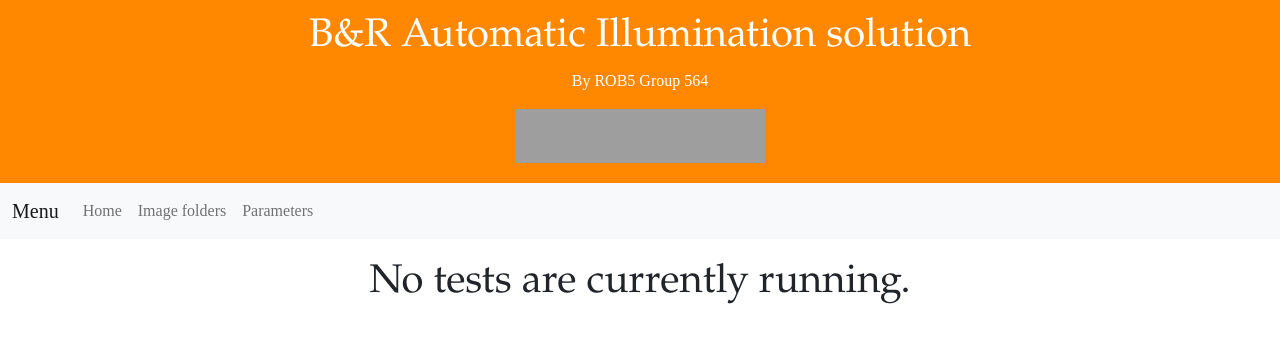
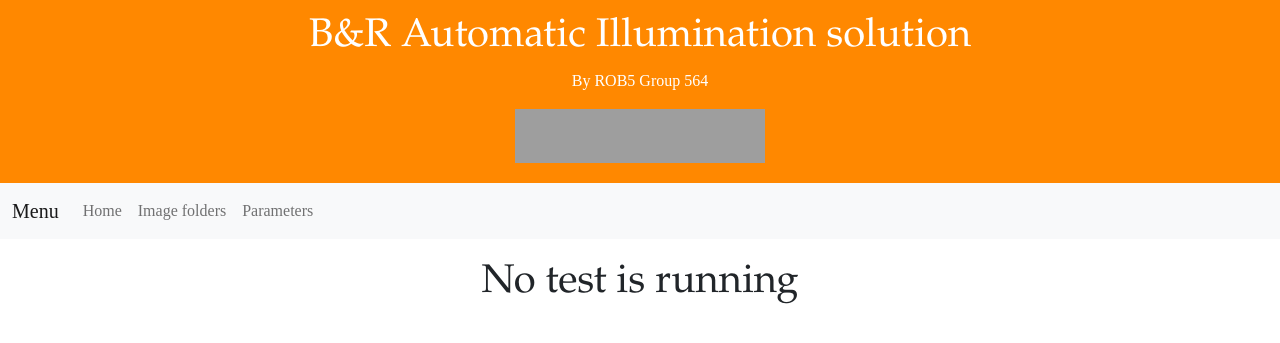
Before and after one commit to BenMusak/564-Automated-Robotic-Vision-Light-Configuration, a Flask app: page / in a window 1280 px wide. Shown: the top 343 px of the page. Run offline with Flask 2, Linux system fonts and the light colour scheme; data that the repository does not hold is empty; some libraries are stand-ins or nearby versions; grey boxes are pictures that could not be loaded.

Commit message:
Added status page and added live 3Dplot of route.

```diff
--- a/B_R_Illumination/templates/status.html
+++ b/B_R_Illumination/templates/status.html
@@ -1,10 +1,142 @@
 {% extends "layout.html" %}
 {% block content %}
+<head>
 
+    <script src="https://cdn.plot.ly/plotly-2.6.3.min.js"></script>
+
+</head>
 <div class="row">
     <div class="main">
-        <h1>No tests are currently running.</h1>
-
+        <h1 id="title">No test is running</h1>
+    </div>
+    <div>
     </div>
 </div>
+<body>
+    <div id="plot"></div>
+</body>
+<script>
+    const arrayColumn = (arr, n) => arr.map(x => x[n]);
+    var x = [];
+    var y = [];
+    var z = [];
+    function createPlots(){
+        $.ajax({
+        data : {
+        },
+        type : 'GET',
+        url : '/createplots'
+    })
+    .done(function(data){
+        //console.log(arrayColumn(data.cameraRoute, 0))
+        if (arrayColumn(data.cameraRoute, 0).length > 0 && arrayColumn(data.lightbarRoute, 0).length > 0)
+        {
+            //Camera plots
+            var trace_cam_route = {
+            type: 'scatter3d',
+            mode: 'lines+markers',
+            x: arrayColumn(data.cameraRoute, 0),
+            y: arrayColumn(data.cameraRoute, 1),
+            z: arrayColumn(data.cameraRoute, 2),
+            line: { width: 6, color: "rgb(0, 0, 0)"},
+            marker: { size: 3.5, color: "rgb(127, 127, 127)", cmin: -20, cmax: 50},
+            scene: "scene1"
+            };
+            var trace_cam_dot = {
+            type: 'scatter3d',
+            marker: { size: 3.5, color: "rgb(255, 136, 0)", cmin: -20, cmax: 50},
+            scene: "scene1"
+            };
+
+            //Light bar plots
+            var trace_light__route = {
+            type: 'scatter3d',
+            mode: 'lines+markers',
+            x: arrayColumn(data.lightbarRoute, 0),
+            y: arrayColumn(data.lightbarRoute, 1),
+            z: arrayColumn(data.lightbarRoute, 2),
+            line: { width: 6, color: "rgb(0, 0, 0)"},
+            marker: { size: 3.5, color: "rgb(127, 127, 127)", cmin: -20, cmax: 50},
+            scene: "scene2"
+            };
+            var trace_light_dot = {
+            type: 'scatter3d',
+            marker: { size: 3.5, color: "rgb(255, 136, 0)", cmin: -20, cmax: 50},
+            scene: "scene2"
+            };
+            var layout = {
+                scene1: {
+                    domain: {
+                        x: [0.0,  0.5],
+                        y: [0.5, 1.0]
+                    }},
+                scene2: {
+                    domain: {
+                        x: [0.5, 1],
+                        y: [0.5, 1.0]
+                    }},
+                height: 600,
+                margin: {l: 0,r: 0,b: 0,t: 0,pad: 10}
+                }
+
+
+            camera_group = [trace_cam_route, trace_cam_dot]
+            light_group = [trace_light__route, trace_light_dot]
+            Plotly.newPlot('plot', [trace_cam_route, trace_cam_dot, trace_light__route, trace_light_dot], layout);
+
+        }
+        else if (arrayColumn(data.cameraRoute, 0).length > 0)
+        {
+            var trace_cam_route = {
+            type: 'scatter3d',
+            mode: 'lines+markers',
+            x: arrayColumn(data.cameraRoute, 0),
+            y: arrayColumn(data.cameraRoute, 1),
+            z: arrayColumn(data.cameraRoute, 2),
+            line: { width: 6, color: "rgb(0, 0, 0)"},
+            marker: { size: 3.5, color: "rgb(127, 127, 127)", cmin: -20, cmax: 50},
+            };
+            var trace_cam_dot = {
+            type: 'scatter3d',
+            marker: { size: 3.5, color: "rgb(255, 136, 0)", cmin: -20, cmax: 50},
+            };
+            var layout = {
+                height: 300,
+                margin: {l: 0,r: 0,b: 0,t: 0,pad: 10}
+                }
+            Plotly.newPlot('plot', [trace_cam_route, trace_cam_dot], layout);
+        }
+    });
+}
+    function updatePlots(){
+        $.ajax({
+        data : {
+        },
+        type : 'GET',
+        url : '/statusupdate'
+    })
+    .done(function(data){
+        console.log(data.Teststatus[0])
+        if (data.Teststatus[0])
+        {
+            document.getElementById("title").innerHTML = "Test is running";
+            update_cam_position = {type: 'scatter3d', 'x': [[data.Teststatus[1]]], 'y': [[data.Teststatus[2]]], 'z': [[data.Teststatus[3]]]};
+            update_light_position = {type: 'scatter3d', 'x': [[data.Teststatus[4]]], 'y': [[data.Teststatus[5]]], 'z': [[data.Teststatus[6]]]};
+
+            //Plotly.update('camera_plot', update_color, {}, [1]);
+            Plotly.update('plot', update_cam_position, {}, [1]);
+            Plotly.update('plot', update_light_position, {}, [3]);
+
+        }
+        else
+        {
+            document.getElementById("title").innerHTML = "No test is running";
+        }
+    });
+    setTimeout(updatePlots, 1000);
+}
+createPlots();
+updatePlots();
+</script>
+
 {% endblock %}
--- a/B_R_Illumination/views.py
+++ b/B_R_Illumination/views.py
@@ -17,13 +17,16 @@ import OPCUA
 import xml.etree.cElementTree as ET
 import xmltodict, json
 import re
+import numpy as np
+import json
+
 #import roboDK as rDK
 
 response = ""
 folders = []
 images =[]
 test_state = False
-run = [True] # Used for stopping the RoboDK threads.We can simulate them using a list, since pointers do not exist in python.
+run = [False, 0,0,0,0,0,0] # Used for stopping the RoboDK threads.We can simulate them using a list, since pointers do not exist in python.
 firstrun = False
 
 ros_client = rb.startROS_Connect()
@@ -132,18 +135,14 @@ def process():
 
     #If data is valid, then begin test. If not or test is already running, then return error message back to the client.
     if error_msg =="" and test_state == False:
-        print("No errors")
         response = "Successfully started the test"
         error_state = False
         test_state = True
         obj_dim = [int(obj_height)/1000, int(obj_length)/1000, int(obj_width)/1000]
-        print(obj_dim)
         viewPoint = int(view_pointz)/1000
-        #obj_dim = [0.1, 0.1, 0.1]
-        #viewPoint = [0.1, 0.1, 0.1]
-        print("viewPoint", viewPoint )
+        run[0] = True
         #Here we call the testing loop.
-        test_state = th.prepareTesting(OPCUA_client, ros_client, int(img_amount), test_name, lightColor, backlight, barlight1, camera, obj_dim, viewPoint)
+        test_state = th.runTesting(OPCUA_client, ros_client, int(img_amount), test_name, lightColor, backlight, barlight1, camera, obj_dim, viewPoint, run)
     elif test_state:
         response = "Test is already running."
         error_state = True
@@ -217,3 +216,23 @@ def parameters():
         #"test.html",
         "parameters.html"
         )
+
+@app.route('/statusupdate', methods=['GET'])
+def statusupdate():
+
+    return jsonify({'Teststatus' : run
+     })
+
+@app.route('/createplots', methods=['GET'])
+def createplots():
+    try:
+        cameraRoute = np.loadtxt("Hemisphere.csv", delimiter=",").tolist()
+    except:
+        cameraRoute=[]
+    try:
+        lightbarRoute = np.loadtxt("Ellipsoid.csv", delimiter=",").tolist()
+    except:
+        lightbarRoute=[]
+
+    return jsonify({'cameraRoute' : cameraRoute, 'lightbarRoute' : lightbarRoute
+     })
```
